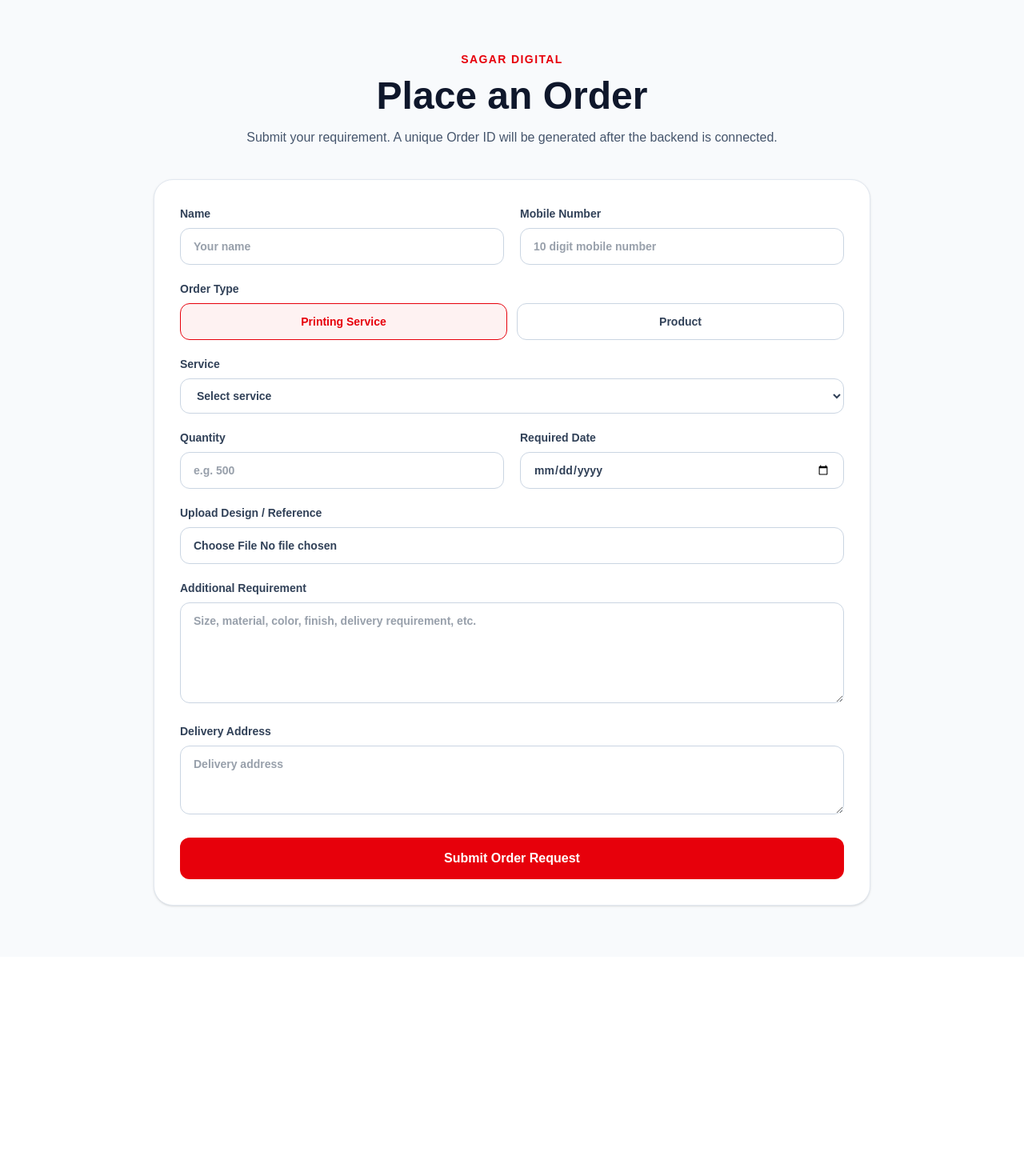
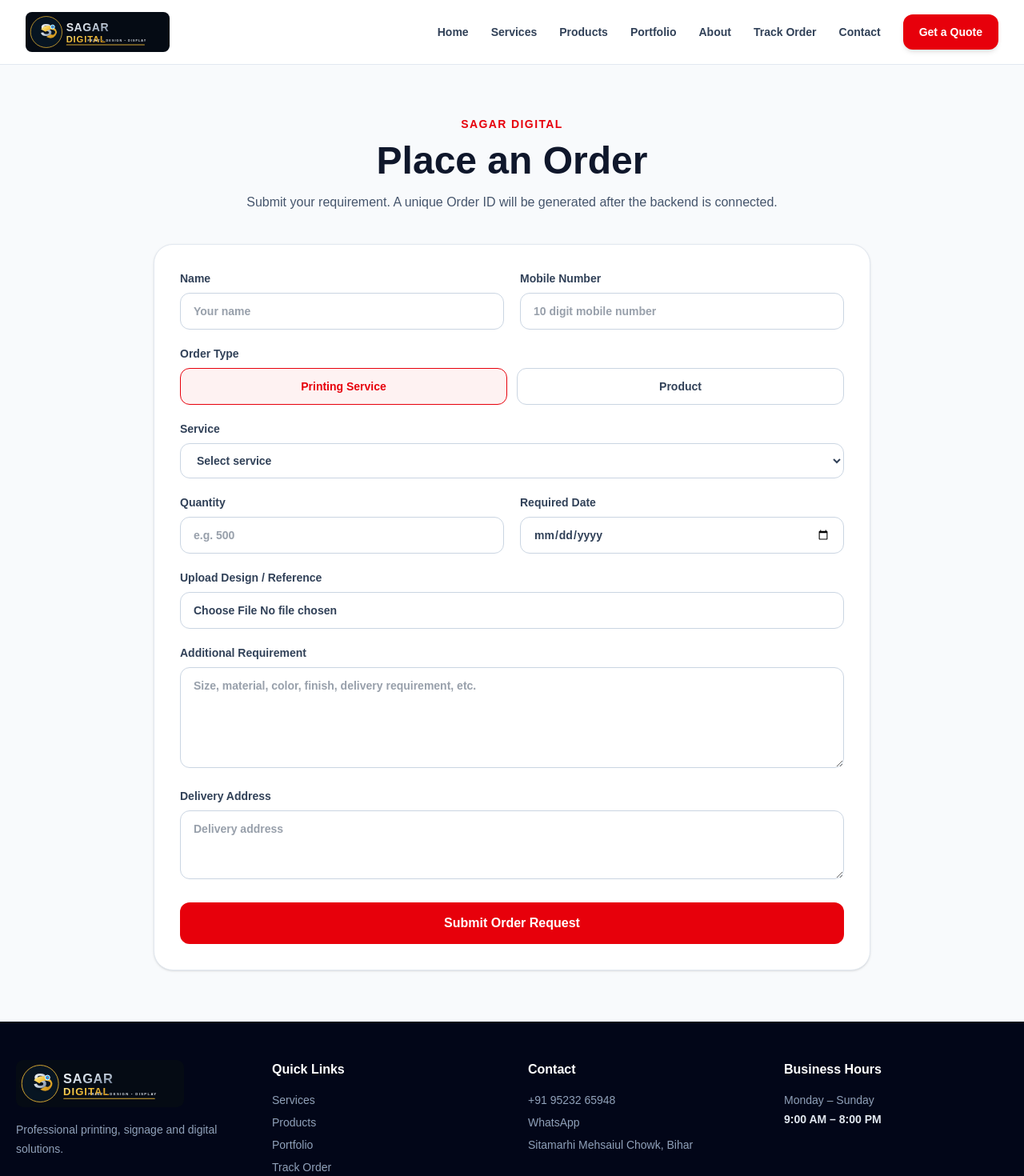
Before and after one commit to tausifhaidar/sagardigital, a Next.js app: page /order in a window 1280 px wide. Shown: the top 1470 px of the page at 80% size. Before the commit the page ends 1196 px from the top, so only its background shows below. Built offline with nearby package versions, Linux system fonts and the light colour scheme.

Commit message:
Make Sagar Digital header and footer global

```diff
--- a/app/layout.tsx
+++ b/app/layout.tsx
@@ -1,15 +1,21 @@
 import type { Metadata } from "next";
 import "./globals.css";
+import Header from "@/components/Header";
+import Footer from "@/components/Footer";
 
 export const metadata: Metadata = {
   title: "Sagar Digital | Printing & Digital Solutions",
-  description: "Sagar Digital provides professional printing, signage and digital solutions.",
+  description: "Sagar Digital provides professional printing, signage and digital solutions in Sitamarhi.",
 };
 
 export default function RootLayout({ children }: Readonly<{ children: React.ReactNode }>) {
   return (
     <html lang="en">
-      <body>{children}</body>
+      <body className="min-h-screen bg-slate-50 antialiased">
+        <Header />
+        {children}
+        <Footer />
+      </body>
     </html>
   );
 }
```
